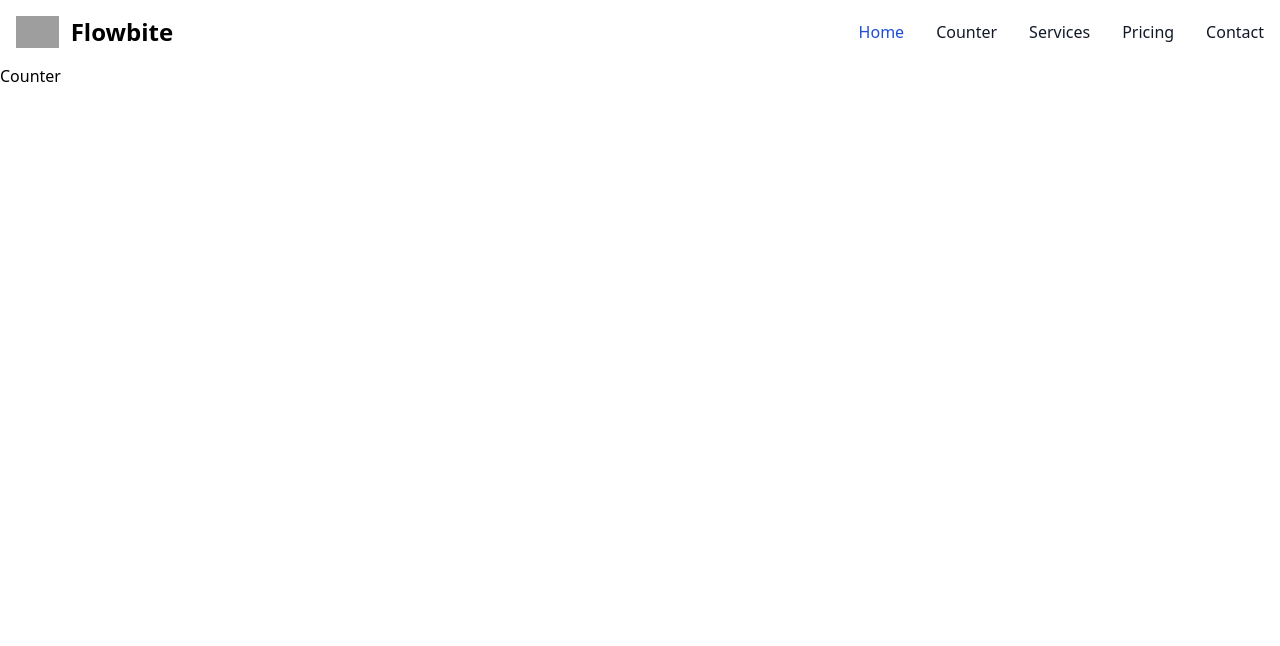
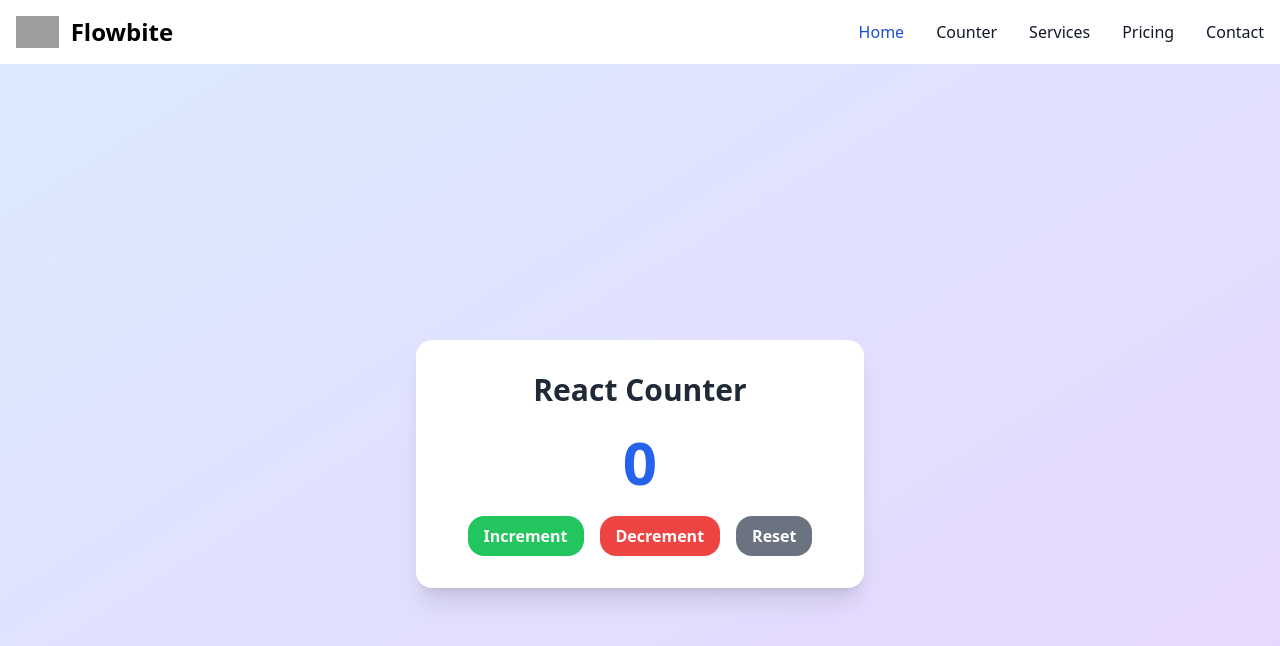
Before and after one commit to bharat55/react-concepts, a React (Create React App) app: page /counter in a window 1280 px wide. Shown: the top 646 px of the page. Built offline with nearby package versions, Linux system fonts and the light colour scheme; grey boxes are pictures that could not be loaded.

Commit message:
Created a basic counter for redux

```diff
--- a/src/components/Counter.js
+++ b/src/components/Counter.js
@@ -1,9 +1,36 @@
-import React from 'react'
+import React, { useState } from "react";
 
-function Counter() {
+const Counter = () => {
+  const [count, setCount] = useState(0);
+
   return (
-    <div>Counter</div>
-  )
-}
+    <div className="min-h-screen flex items-center justify-center bg-gradient-to-br from-blue-100 to-purple-200 p-4">
+      <div className="bg-white shadow-xl rounded-2xl p-8 w-full max-w-md text-center space-y-6">
+        <h1 className="text-3xl font-bold text-gray-800">React Counter</h1>
+        <div className="text-6xl font-semibold text-blue-600">{count}</div>
+        <div className="flex justify-center gap-4">
+          <button
+            onClick={() => setCount(count + 1)}
+            className="bg-green-500 hover:bg-green-600 text-white font-bold px-4 py-2 rounded-2xl"
+          >
+            Increment
+          </button>
+          <button
+            onClick={() => setCount(count - 1)}
+            className="bg-red-500 hover:bg-red-600 text-white font-bold px-4 py-2 rounded-2xl"
+          >
+            Decrement
+          </button>
+          <button
+            onClick={() => setCount(0)}
+            className="bg-gray-500 hover:bg-gray-600 text-white font-bold px-4 py-2 rounded-2xl"
+          >
+            Reset
+          </button>
+        </div>
+      </div>
+    </div>
+  );
+};
 
-export default Counter
+export default Counter;
```
